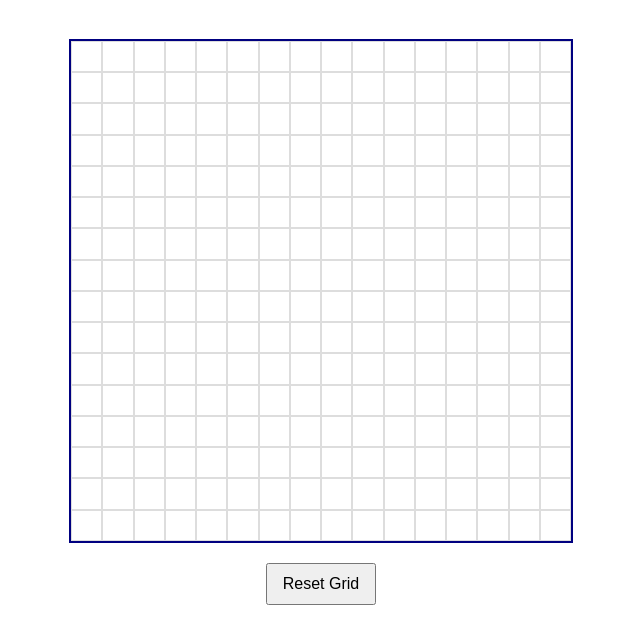
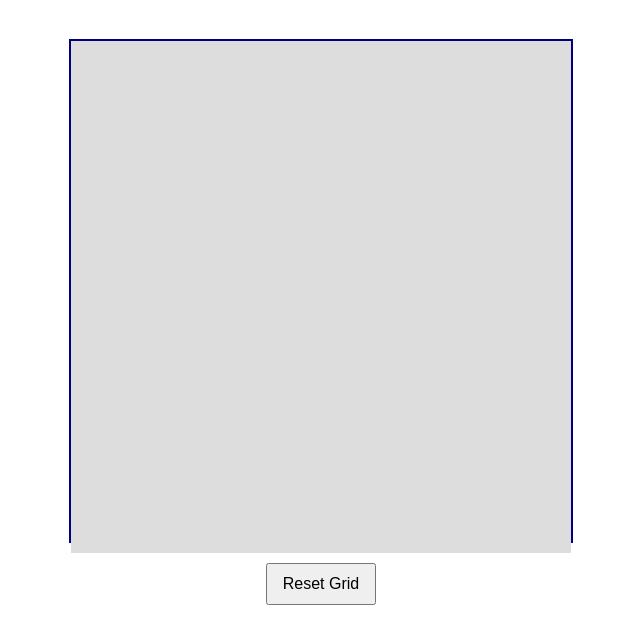
Before and after one commit to premtimb/etch-a-sketch, a plain HTML site: page index.html in a window 1280 px wide. Shown: the part 69-712 px from the top of the page, without its empty margins (319-959 px from the left). Drawn offline with Linux system fonts and the light colour scheme.

Commit message:
Removing grid size to add them manually

```diff
--- a/style.css
+++ b/style.css
@@ -14,8 +14,6 @@ button {
 
 #container {
     display: grid;
-    grid-template-columns: repeat(16, 1fr);
-    grid-template-rows: repeat(16, 1fr);
     width: 500px;
     height: 500px;
     border: 2px solid navy;
```
